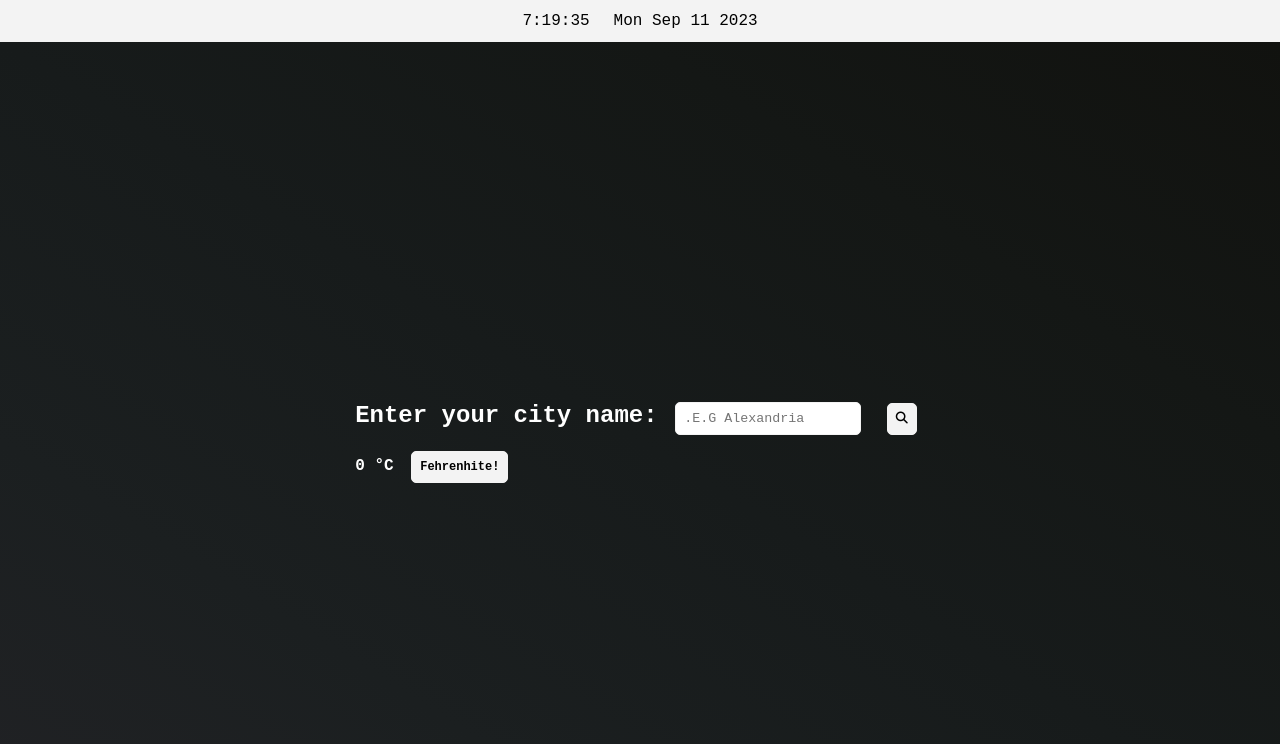
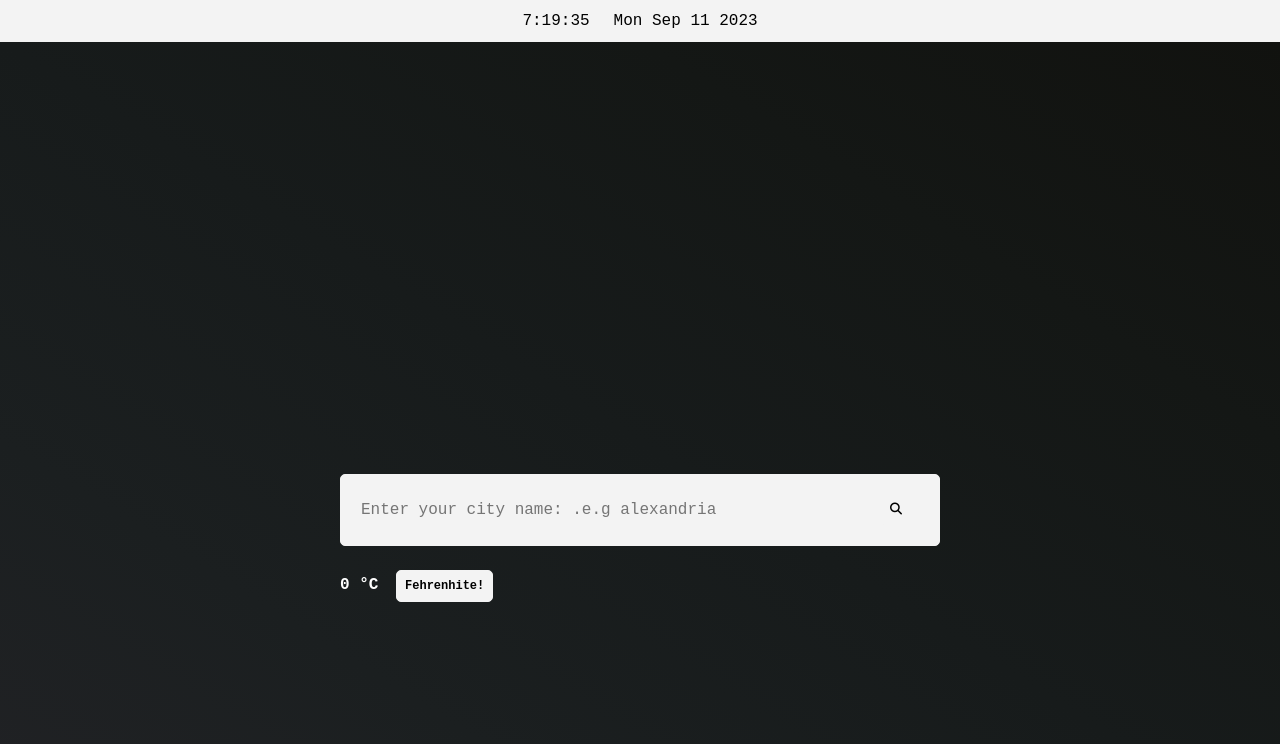
Before and after one commit to muhammadalaa20/newWeatherApp, a plain HTML site: page index.html in a window 1280 px wide. Drawn offline with Linux system fonts and the light colour scheme.

Commit message:
search bar style

```diff
--- a/app.js
+++ b/app.js
@@ -45,3 +45,49 @@ function convert(){
     unit.textContent = 'Fehrenhite!';
   }
 }
+
+let keyWords = ['alexandria',
+                'cairo',
+                'giza',
+                'luxor',
+                'aswan',
+                'hurghada',
+                'paris',
+                'london',
+                'new york',
+                'tokyo',
+                'berlin',
+                'rome',
+                'madrid',
+                'istanbul',
+                'moscow',
+                'dubai',
+                'singapore',
+                'barcelona',
+                'amsterdam',
+                'prague',
+                'washington',
+                'boston',
+]
+
+const inputBox= document.getElementById('city');
+const searchResult= document.querySelector('.search-result');
+
+searchResult.onkeyup = function() {
+  let results = [];
+  let input = inputBox.value;
+  if(input.length){
+    results = keyWords.filter((keyword)=>{
+     return keyword.toLowerCase().includes(input.toLowerCase());
+    });
+    console.log(results);
+  }
+  display(results);
+};
+
+function display(results){
+  const content= results.map((list)=>{
+    return `<li>${list}</li>`;
+});
+searchResult.innerHTML = `<ul>${content}</ul>`
+};
--- a/index.html
+++ b/index.html
@@ -18,10 +18,15 @@
         <div class="weather">
             <div class="weather__city">
                 <form id="city-form">
-                <label for="city">Enter your city name:</label>
-                <input type="text" id="city" name="city" style="text-transform: capitalize;" placeholder=".e.g alexandria" autocomplete="off" required>
+                <div class="row">
+                <input type="text" id="city" name="city"  placeholder="Enter your city name: .e.g alexandria" autocomplete="off" required>
                 <button type="submit" value="Get Weather"><i class="fa-solid fa-magnifying-glass"></i></button>
+                </div>
+                <div class="search-result">
+
+                </div>
                 </form>
+
                 <p id="result"></p>
             </div>
             <div class="weather__temp">
--- a/style.css
+++ b/style.css
@@ -33,20 +33,28 @@
     background-image: linear-gradient(to right top, #212225, #1b1f20, #171b1b, #141715, #11120f);
 }
 
-form{
+#city-form{
     font-weight: bold;
+    width: 600px;
+    margin: 200px auto 0;
+    border-radius: 5px;
+    border:  1px solid #f3f3f3;
+    background-color: #f3f3f3;
 }
-label{
-    color: white;
-    font-weight: bold;
-    font-size: 1.5rem;
+.row{
+    display: flex;
+    align-items: center;
+    padding: 10px 20px;
 }
 
 input{
-    margin: .5rem;
-    padding: .5rem;
-    border: 1px solid #f3f3f3;
-    border-radius: 5px;
+    flex: 1;
+    height: 50px;
+    background: transparent;
+    border: none;
+    outline: none;
+    font-size:  1rem;
+    color: #333 ;
 }
 
 button{
@@ -64,10 +72,28 @@ button:hover{
     background-color: rgb(146, 51, 51);
     color: #f3f3f3;
 }
+
+.search-result ul{
+    border-top: 1px solid #999;
+    padding: 15px 10px;
+
+}
+.search-result ul li{
+    list-style: none;
+    border-radius: 3px;
+    padding: 15px 10px;
+    cursor: pointer;
+}
+
+.search-result ul li:hover{
+    background-color: rgb(146, 51, 51);
+    color: #f3f3f3;
+}
 p{
     color: white;
     font-weight: bold;
     font-size: 1rem;
+    margin-top: 1rem;
 }
 .weather__temp span{
     color: white;
```
